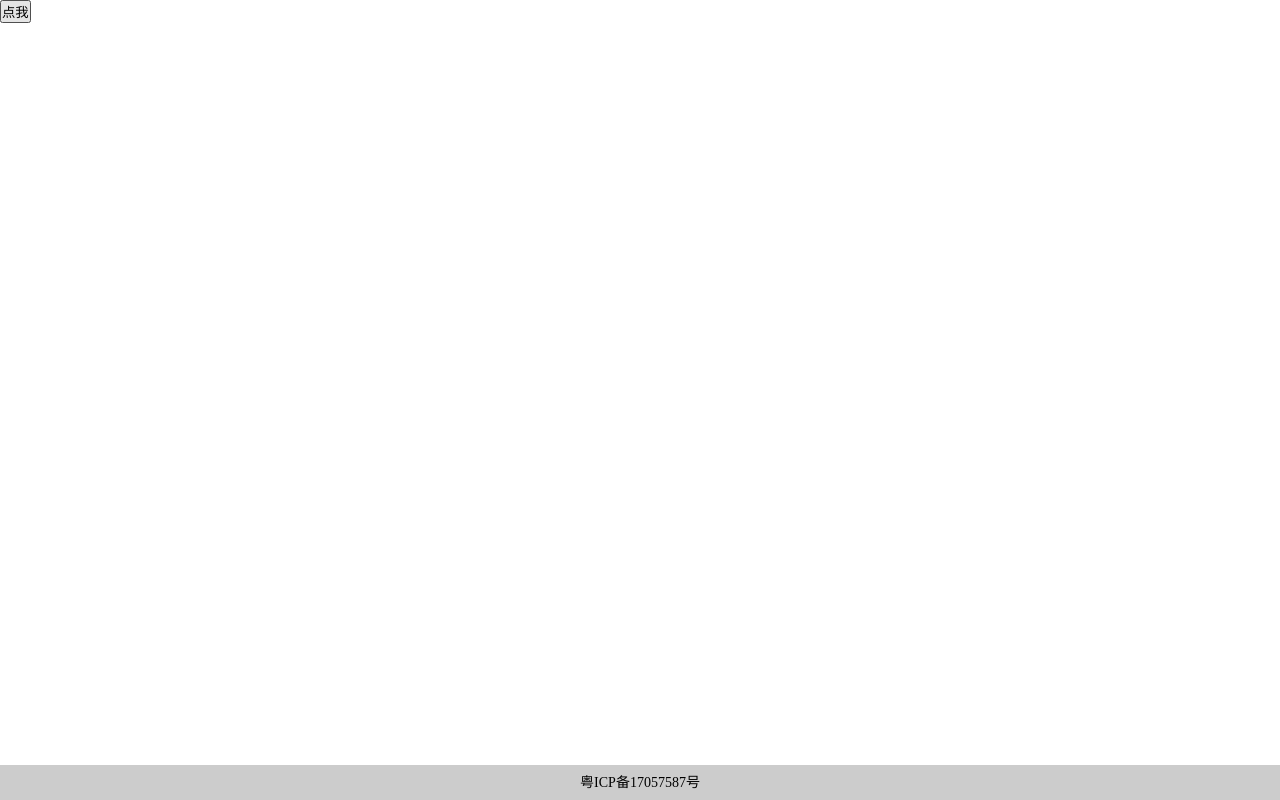
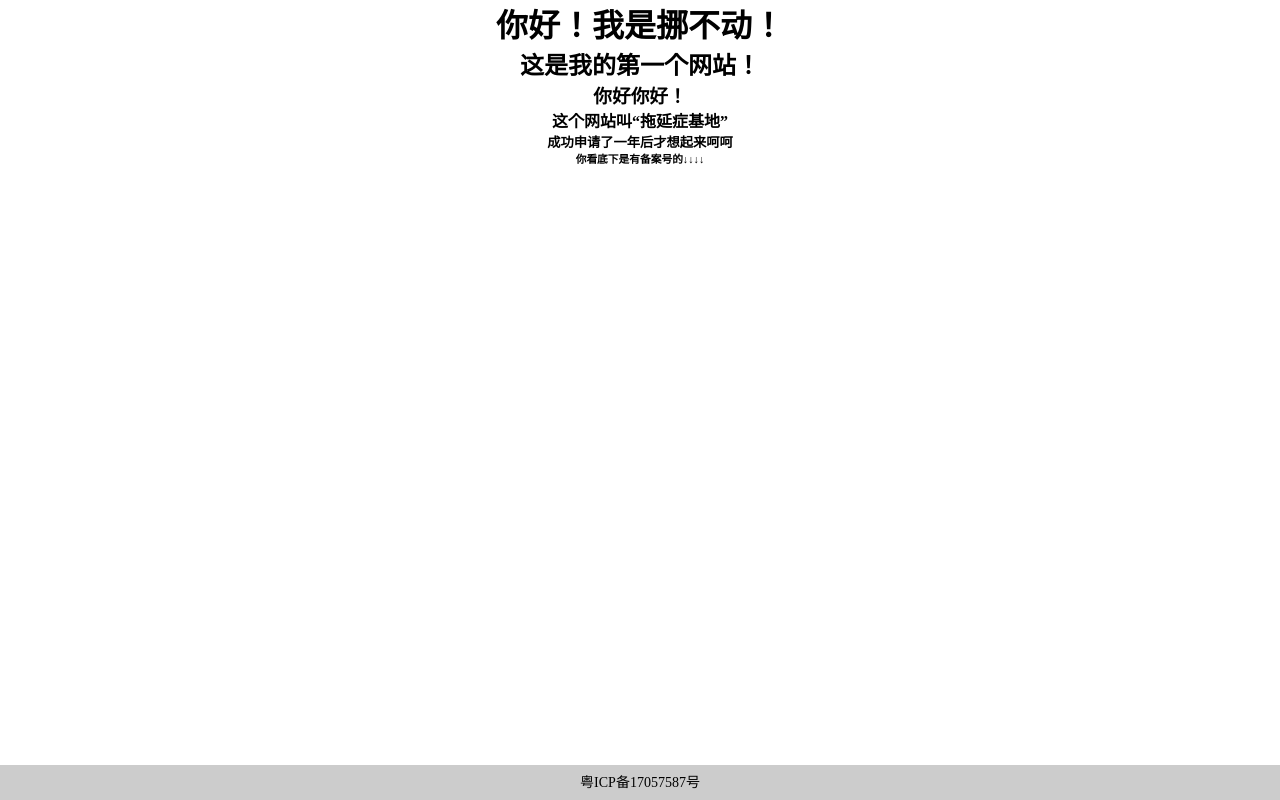
Before and after one commit to MOVELA/movela.github.io, a plain HTML site: page index.html in a window 1280 px wide. Drawn offline with Linux system fonts and the light colour scheme.

Commit message:
Update index.html

```diff
--- a/index.html
+++ b/index.html
@@ -8,7 +8,7 @@
                 *{margin:0px; padding:0px;} /*这行是为了清除代码默认的样式，不用拷贝*/
 
                 .botCenter{width:100%; height:35px; line-height:35px; background:#ccc; position:fixed; bottom:0px; left:0px; font-size:14px; color:#000; text-align:center;}
-
+                h1,h2,h3,h4,h5,h6{text-align:center;}
                 </style>
                 <script>
                 function jump()
@@ -18,7 +18,12 @@
                 </script>
     </head>
     <body>
-        <button type="submit" onclick="jump()">点我</button>
+       <h1>你好！我是挪不动！</h1>
+       <h2>这是我的第一个网站！</h2>
+       <h3>你好你好！</h3>
+       <h4>这个网站叫“拖延症基地”</h4>
+       <h5>成功申请了一年后才想起来呵呵</h5>
+       <h6>你看底下是有备案号的↓↓↓↓</h6>
         <div class="botCenter">
                 粤ICP备17057587号
         </div>
```
